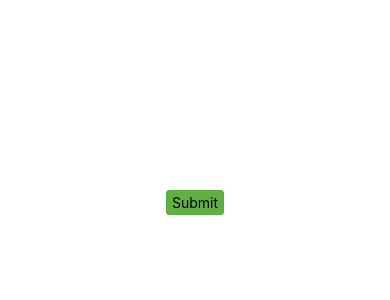
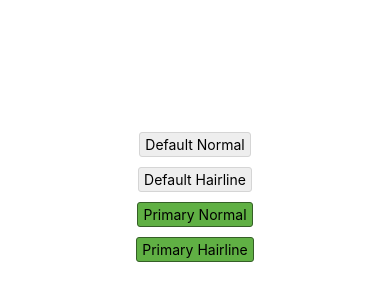
Before and after one commit to ParkSoHyeon/ReactNativeApp, a React Native app: screen / in a window 390 px wide. Shown: the part 220-520 px from the top of the page. Built offline with nearby package versions, Linux system fonts and the light colour scheme.

Commit message:
03 스타일과 레이아웃 > 스타일 구성과 적용 > 스타일시트

```diff
--- a/App.js
+++ b/App.js
@@ -15,10 +15,20 @@ import {
 } from 'react-native';
 
 const App: () => React$Node = () => {
+    console.log(StyleSheet.hairlineWidth);
     return (
       <View style={viewStyles}>
-          <TouchableHighlight style={[btn, btnPrimary]}>
-              <Text>Submit</Text>
+          <TouchableHighlight style={[ buttonStyles.core, buttonStyles.spacer ]}>
+              <Text>Default Normal</Text>
+          </TouchableHighlight>
+          <TouchableHighlight style={[ buttonStyles.core, buttonStyles.hairlineBorder, buttonStyles.spacer ]}>
+              <Text>Default Hairline</Text>
+          </TouchableHighlight>
+          <TouchableHighlight style={[ buttonStyles.core, buttonStyles.primary, buttonStyles.spacer ]}>
+              <Text>Primary Normal</Text>
+          </TouchableHighlight>
+          <TouchableHighlight style={[ buttonStyles.core, buttonStyles.primary, buttonStyles.hairlineBorder, buttonStyles.spacer ]}>
+              <Text>Primary Hairline</Text>
           </TouchableHighlight>
       </View>
   );
@@ -30,7 +40,9 @@ const viewStyles = {
     alignItems: 'center'
 };
 
-const btn = {
+
+const buttonStyles = StyleSheet.create({
+    core: {
         borderStyle: 'solid',
         borderColor: '#D5D5D5',
         borderWidth: 1,
@@ -39,11 +51,17 @@ const btn = {
         padding: 3,
         paddingLeft: 5,
         paddingRight: 5
-};
-
-const btnPrimary = {
+    },
+    primary: {
         backgroundColor: '#60B044',
-    borderColor: '#5CA941'
+        borderColor: '#355F27'
+    },
+    hairlineBorder: {
+        borderWidth: StyleSheet.hairlineWidth
+    },
+    spacer: {
+        marginBottom: 10
     }
+});
 
 export default App;
```
Lines whose indentation alone changed are shown as unchanged.
